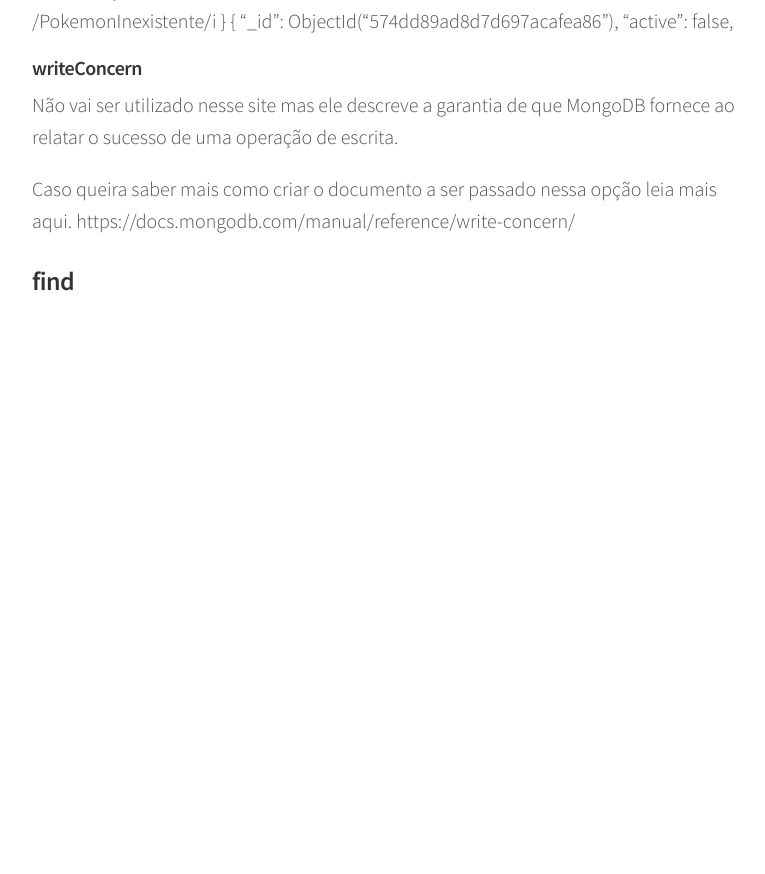
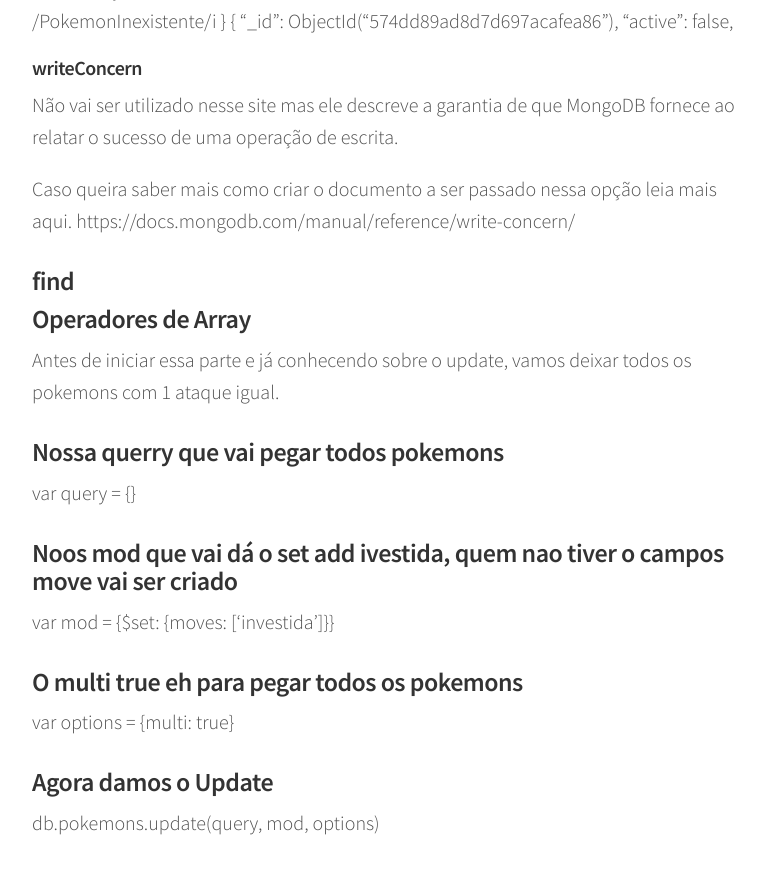
Before and after one commit to indrajithbandara/debug-blog, a Jekyll site: the page built from _posts/2016-05-14-mongodb.md, in a window 1280 px wide and 900 px high, scrolled down 13878 px. Shown: the top 874 px of the window, without its empty margins (248-1013 px from the left). Built offline with Jekyll 4.4.1, drawn with Linux system fonts in a browser that asks for light colours; comment, search, counter and statistics services are not loaded; before the commit the page ends 14283 px from its top, so only the background shows below that.

Commit message:
Subindo blog

```diff
--- a/_posts/2016-05-14-mongodb.md
+++ b/_posts/2016-05-14-mongodb.md
@@ -575,3 +575,20 @@ Caso queira saber mais como criar o documento a ser passado nessa opção leia m
 
 
 ### find
+
+### Operadores de Array
+
+Antes de iniciar essa parte e já conhecendo sobre o update, vamos deixar todos os
+pokemons com 1 ataque igual.
+
+### Nossa querry que vai pegar todos pokemons
+var query = {}
+
+### Noos mod que vai dá o set add ivestida, quem nao tiver o campos move vai ser criado
+var mod = {$set: {moves: ['investida']}}
+
+### O multi true eh para pegar todos os pokemons
+var options = {multi: true}
+
+### Agora damos o Update
+db.pokemons.update(query, mod, options)
```
